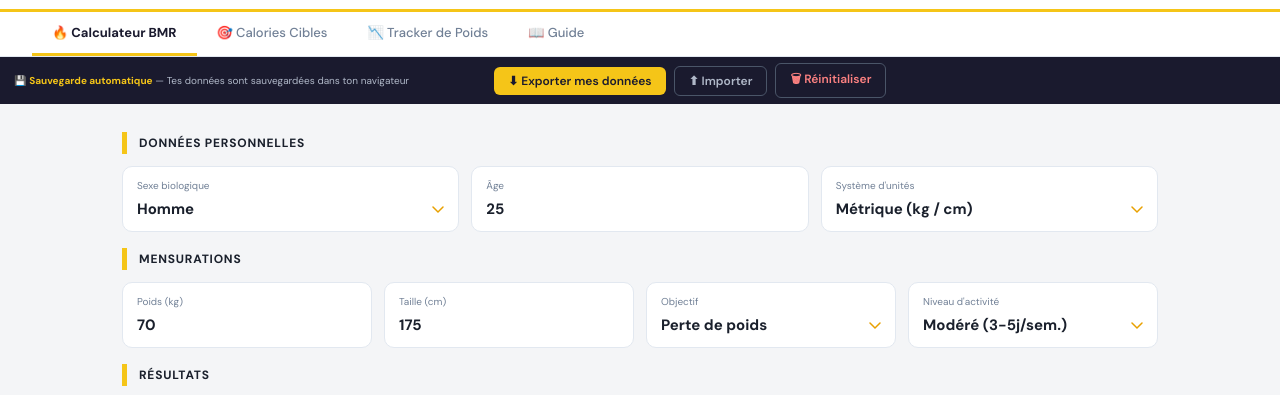
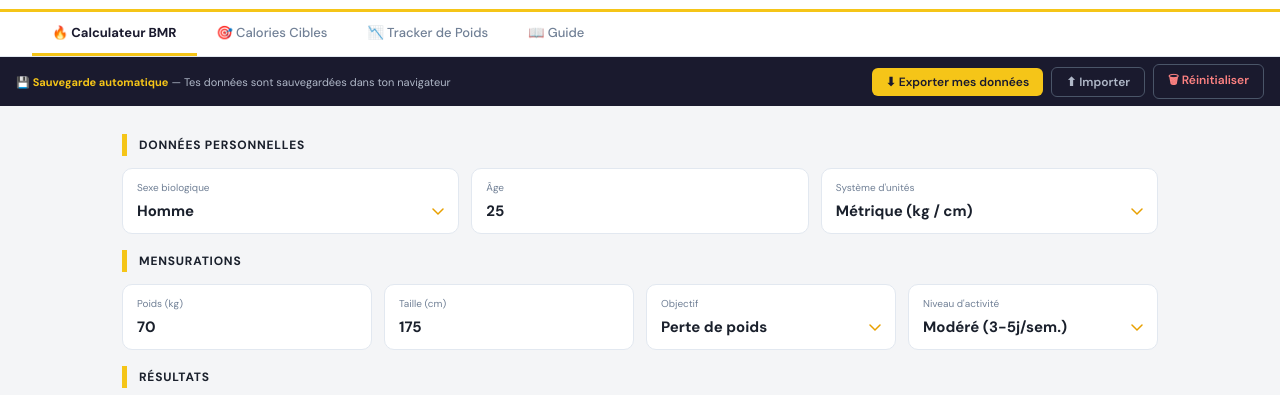
Before and after one commit to getinspiredto-dotcom/upprintstore-bmr, a plain HTML site: page index.html in a window 1280 px wide. Shown: the part 59-454 px from the top of the page. Drawn offline with nearby package versions, Linux system fonts and the light colour scheme.

Commit message:
Update index.html

```diff
--- a/index.html
+++ b/index.html
@@ -141,10 +141,26 @@ body { font-family: 'DM Sans', sans-serif; background: var(--page); color: var(-
 .header-center h1 { font-size: 18px; font-weight: 700; color: var(--navy); }
 .header-center p { font-size: 11px; color: var(--text-m); margin-top: 2px; }
 /* SAVE BAR */
-.save-bar { background: var(--navy); padding: 6px 14px; display: flex; align-items: center; gap: 8px; flex-wrap: nowrap; overflow-x: auto; }
-.save-bar .save-info { font-size: 10px; color: #B0B8C8; flex-shrink: 0; white-space: nowrap; }
+.save-bar {
+  background: var(--navy);
+  padding: 7px 16px;
+  display: flex;
+  align-items: center;
+  gap: 10px;
+  flex-wrap: nowrap;
+  overflow: hidden;
+  min-height: 0;
+}
+.save-bar .save-info {
+  font-size: 11px;
+  color: #B0B8C8;
+  white-space: nowrap;
+  flex: 1;
+  overflow: hidden;
+  text-overflow: ellipsis;
+}
 .save-bar .save-info strong { color: var(--gold); }
-.save-bar .btn-group { display: flex; gap: 6px; flex-shrink: 0; margin-left: auto; }
+.save-bar .btn-group { display: flex; gap: 6px; flex-shrink: 0; }
 .save-btns { display: flex; gap: 8px; align-items: center; flex-wrap: wrap; }
 .btn-save { display: flex; align-items: center; gap: 5px; padding: 6px 14px; border-radius: 6px; border: none; cursor: pointer; font-family: 'DM Sans', sans-serif; font-size: 12px; font-weight: 600; transition: opacity .15s; }
 .btn-save:hover { opacity: .8; }
```
